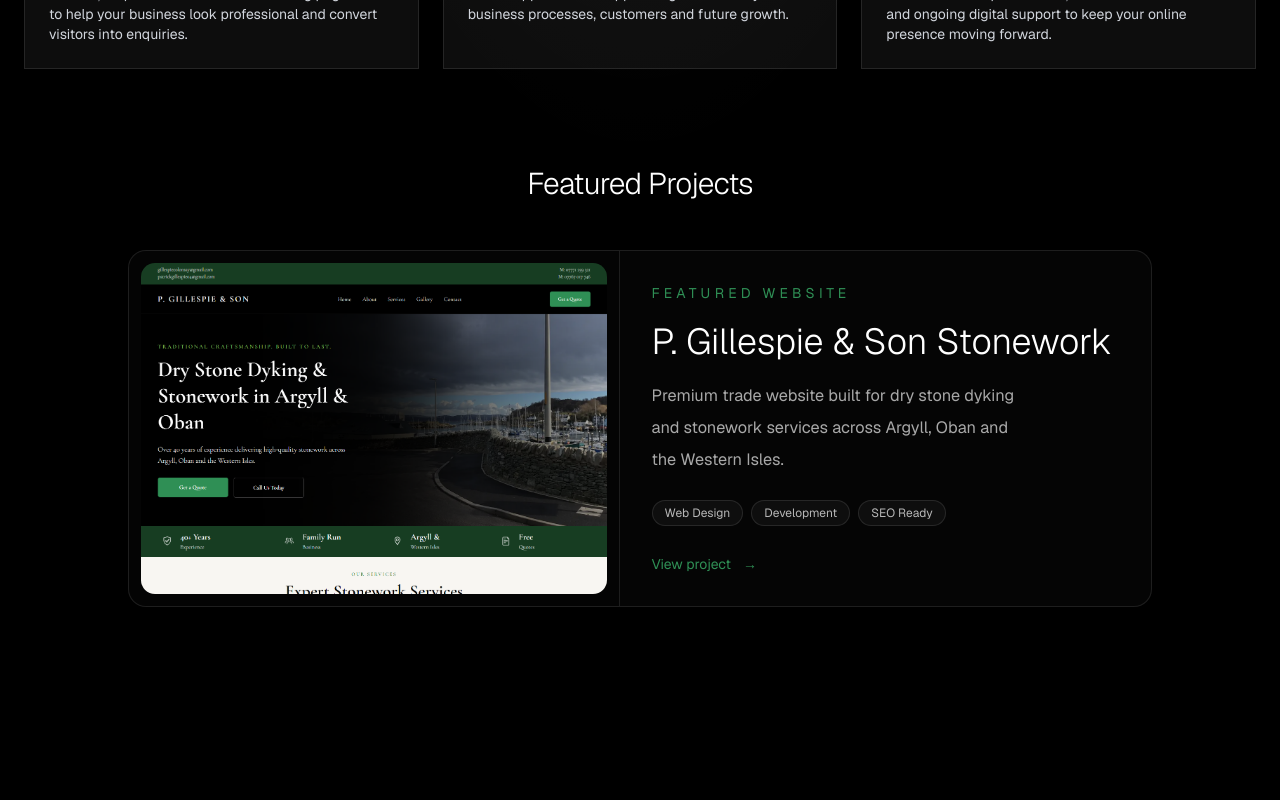
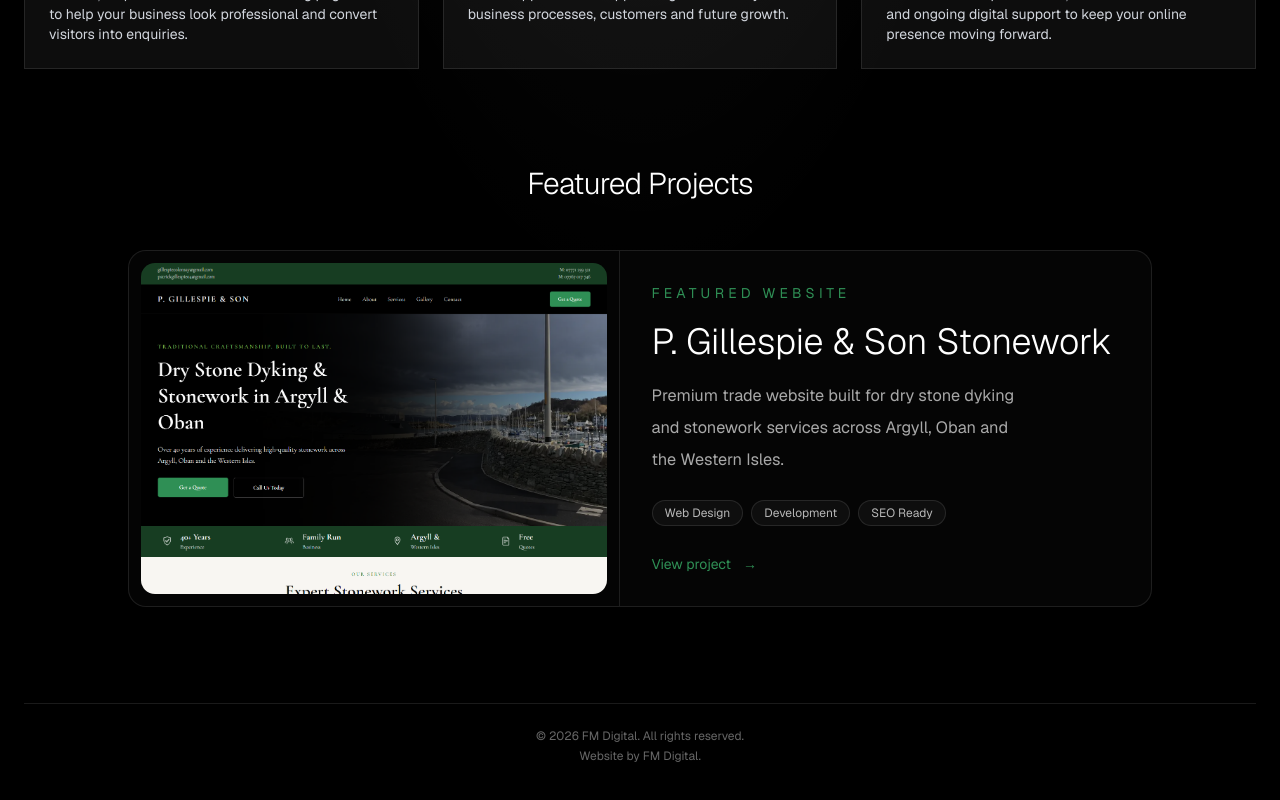
Before and after one commit to FraserMeanen/fm-digital, a Next.js app: page / in a window 1280 px wide. Shown: the part 1459-2259 px from the top of the page. Before the commit the page ends 2098 px from the top, so only its background shows below. Built offline with nearby package versions, Linux system fonts and the light colour scheme.

Commit message:
Add FM Digital footer

```diff
--- a/app/contact/page.tsx
+++ b/app/contact/page.tsx
@@ -275,6 +275,17 @@
           </div>
         </section>
       </div>
+
+      <footer className="mt-24 border-t border-white/10 py-6 text-center text-xs text-white/40">
+        <p>© 2026 FM Digital. All rights reserved.</p>
+        <p className="mt-1">
+          Website by{" "}
+          <Link href="/" className="transition hover:text-[#2f8f55]">
+            FM Digital
+          </Link>
+          .
+        </p>
+      </footer>
     </main>
   );
 }
--- a/app/page.tsx
+++ b/app/page.tsx
@@ -331,6 +331,17 @@
           </div>
         </section>
       </div>
+
+      <footer className="mt-24 border-t border-white/10 py-6 text-center text-xs text-white/40">
+        <p>© 2026 FM Digital. All rights reserved.</p>
+        <p className="mt-1">
+          Website by{" "}
+          <Link href="/" className="transition hover:text-[#2f8f55]">
+            FM Digital
+          </Link>
+          .
+        </p>
+      </footer>
     </main>
   );
 }
--- a/app/project/page.tsx
+++ b/app/project/page.tsx
@@ -271,6 +271,17 @@
           </div>
         </section>
       </div>
+
+      <footer className="mt-24 border-t border-white/10 py-6 text-center text-xs text-white/40">
+        <p>© 2026 FM Digital. All rights reserved.</p>
+        <p className="mt-1">
+          Website by{" "}
+          <Link href="/" className="transition hover:text-[#2f8f55]">
+            FM Digital
+          </Link>
+          .
+        </p>
+      </footer>
     </main>
   );
 }
--- a/app/services/page.tsx
+++ b/app/services/page.tsx
@@ -265,6 +265,17 @@
           </div>
         </section>
       </div>
+
+      <footer className="mt-24 border-t border-white/10 py-6 text-center text-xs text-white/40">
+        <p>© 2026 FM Digital. All rights reserved.</p>
+        <p className="mt-1">
+          Website by{" "}
+          <Link href="/" className="transition hover:text-[#2f8f55]">
+            FM Digital
+          </Link>
+          .
+        </p>
+      </footer>
     </main>
   );
 }
```
